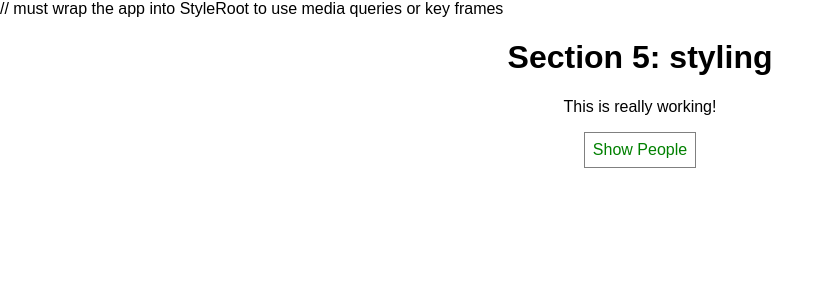
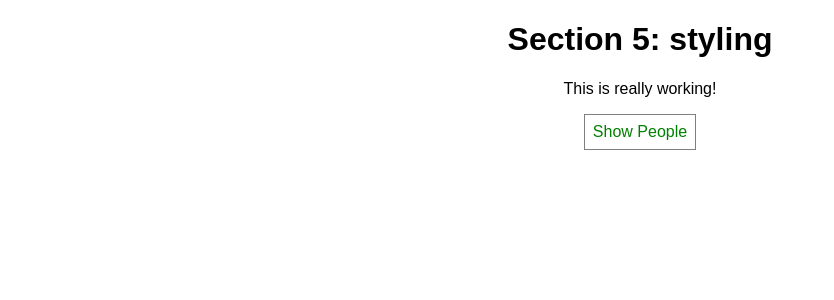
Before and after one commit to tetianakh/react-redux-udemy, a React (Create React App) app in the folder section5/: page / in a window 1280 px wide. Shown: the top 300 px of the page, without its empty margins (0-834 px from the left). Built offline with nearby package versions, Linux system fonts and the light colour scheme.

Commit message:
Section 5, lecture 65: before eject

```diff
--- a/section5/src/App.js
+++ b/section5/src/App.js
@@ -1,5 +1,4 @@
 import React, { Component } from 'react';
-import Radium, { StyleRoot } from 'radium';
 import './App.css';
 import Person from './Person/Person.jsx';
 
@@ -44,10 +43,6 @@
       padding: '8px',
       cursor: 'pointer',
       color: 'green',
-      ':hover': {
-        backgroundColor: 'lightgreen',
-        color: 'black'
-      }
     };
 
     let people = null;
@@ -66,11 +61,6 @@
         }</div>);
 
         style.color = 'red';
-        style[':hover'] = {
-          backgroundColor: 'salmon',
-          color: 'black'
-        }
-
     }
 
     const classes = []
@@ -82,7 +72,6 @@
     }
 
     return (
-      <StyleRoot> // must wrap the app into StyleRoot to use media queries or key frames
       <div className="App">
         <h1>Section 5: styling</h1>
         <p className={classes.join(' ')}>This is really working!</p>
@@ -90,9 +79,8 @@
           onClick={this.showPeopleHandler}>{this.state.showPeople ? "Hide" : "Show"} People</button>
         {people}
       </div>
-      </StyleRoot>
     );
   }
 }
 
-export default Radium(App);
+export default App;
--- a/section5/src/Person/Person.jsx
+++ b/section5/src/Person/Person.jsx
@@ -1,15 +1,9 @@
 import React from 'react';
-import Radium from 'radium';
 import './Person.css';
 
 const person = (props) => {
-  const style = {
-      '@media (min-width: 500px)': {
-        width: '450px'
-      }
-  };
   return (
-    <div className="Person" style={style}>
+    <div className="Person">
       <p onClick={props.click}>{ props.name } is {props.age} years old.</p>
       <input onChange={props.changed} defaultValue={props.name}></input>
     </div>
@@ -18,4 +12,4 @@
 }
 
 
-export default Radium(person);
+export default person;
```
Lines whose indentation alone changed are shown as unchanged.
